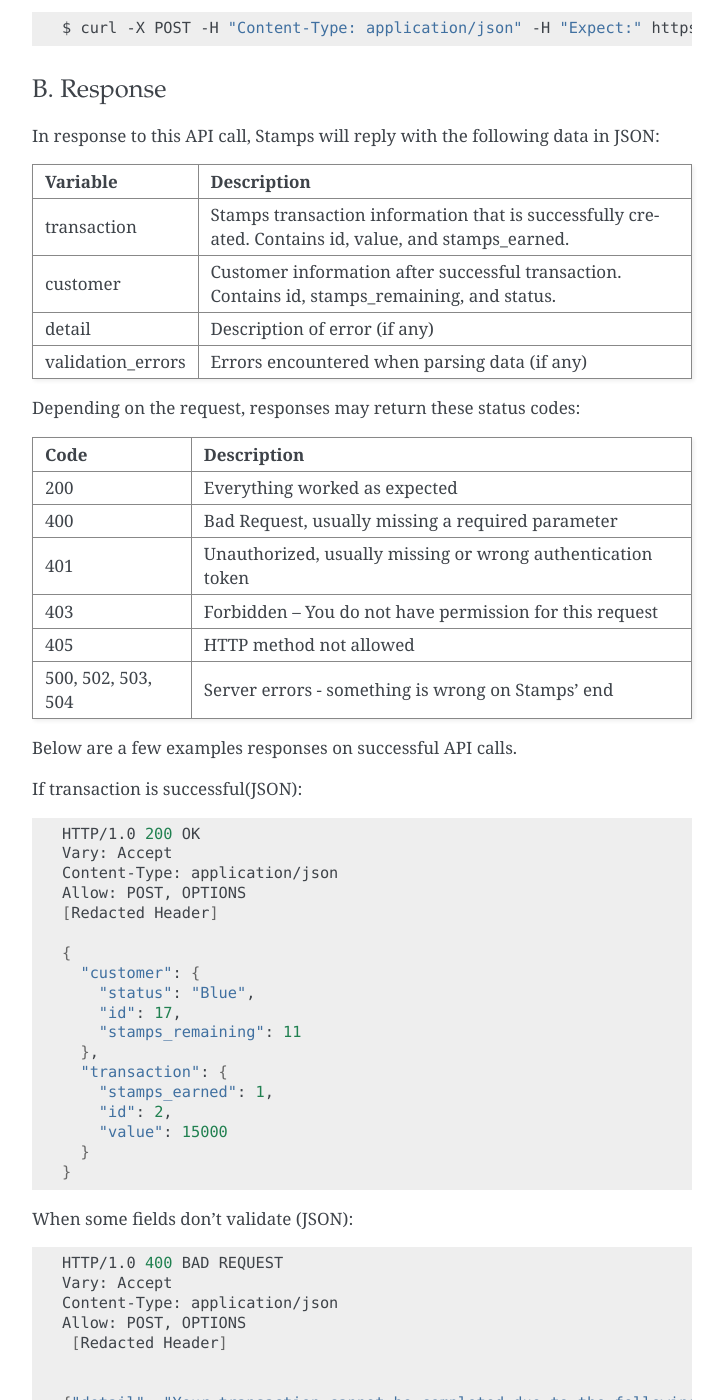
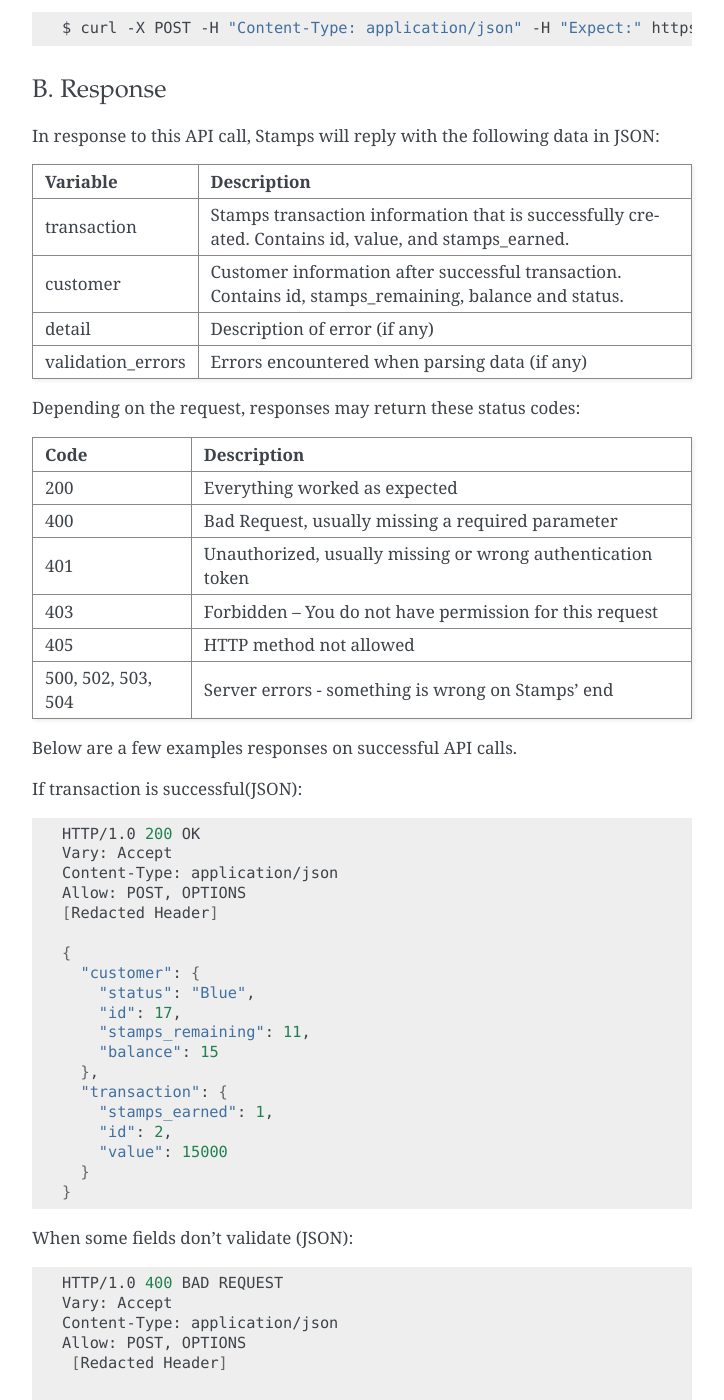
Before and after one commit to ui/stamps-api-docs, a Sphinx documentation site: the page built from source/transaction_api.rst, in a window 1280 px wide and 1400 px high, scrolled down 1807 px. Shown: the whole window, without its empty margins (388-1112 px from the left). Built offline with Sphinx 7.4.7, drawn with Linux system fonts in a browser that asks for light colours.

Commit message:
Added balance on transaction api response

```diff
--- a/source/transaction_api.rst
+++ b/source/transaction_api.rst
@@ -86,7 +86,7 @@ transaction         Stamps transaction information
                     that is successfully created.
                     Contains id, value, and stamps_earned.
 customer            Customer information after successful
-                    transaction. Contains id, stamps_remaining, and status.
+                    transaction. Contains id, stamps_remaining, balance and status.
 detail              Description of error (if any)
 validation_errors   Errors encountered when parsing data (if any)
 =================== ==================
@@ -121,7 +121,8 @@ If transaction is successful(JSON):
       "customer": {
         "status": "Blue",
         "id": 17,
-        "stamps_remaining": 11
+        "stamps_remaining": 11,
+        "balance": 15
       },
       "transaction": {
         "stamps_earned": 1,
```
